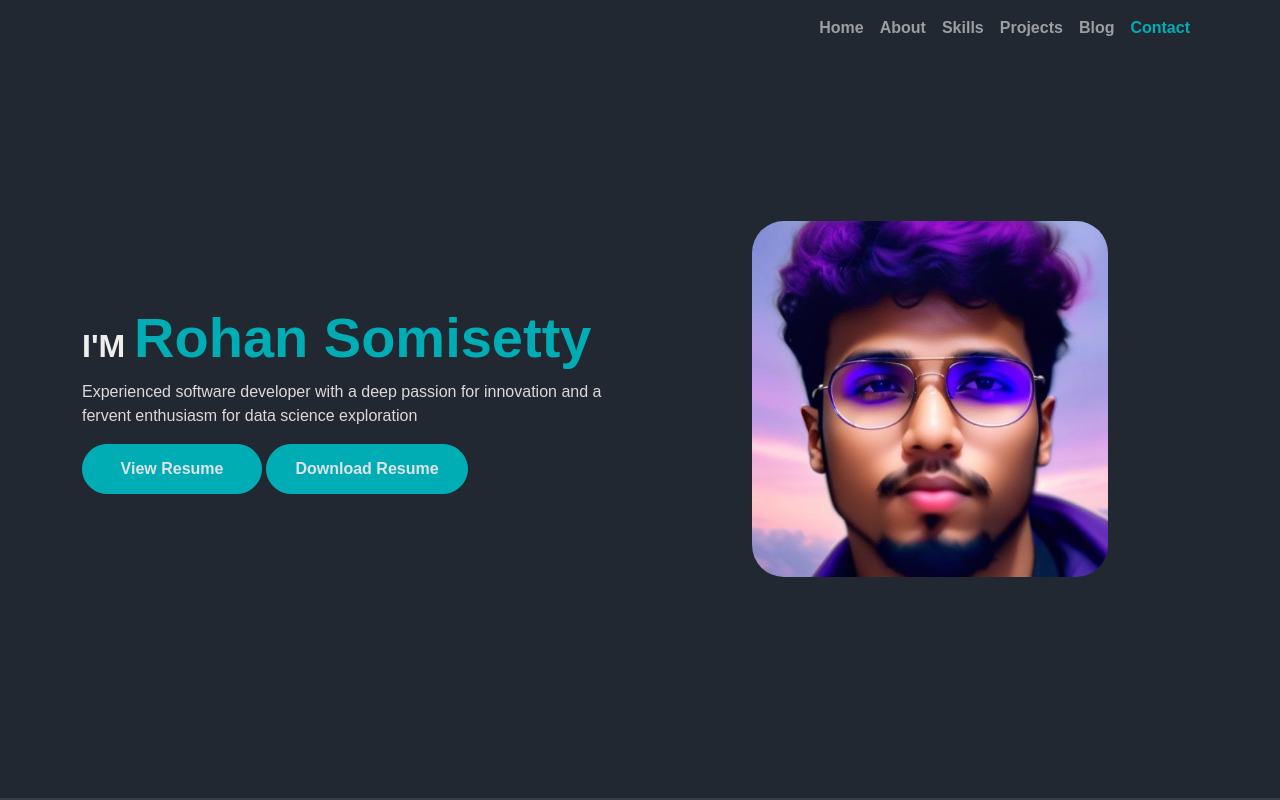
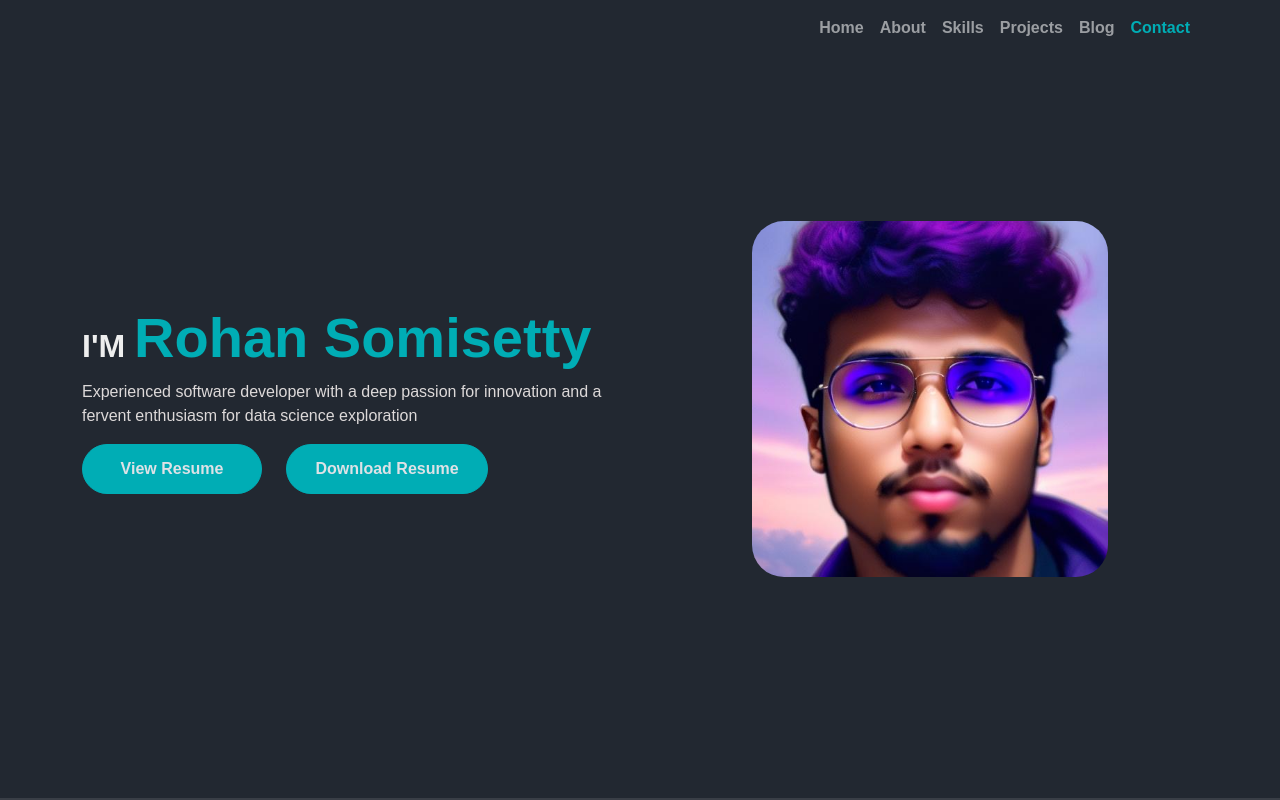
Before and after one commit to rohansomeshetty/My-Portfolio, a plain HTML site: page index.html in a window 1280 px wide. Shown: the top 800 px of the page. Drawn offline with nearby package versions, Linux system fonts and the light colour scheme; a web font is replaced by a local one.

Commit message:
Update index.html

```diff
--- a/index.html
+++ b/index.html
@@ -58,7 +58,7 @@
                         <div class="flex-row">
                         <a data-aos="fade-up" data-aos-delay="500" href="https://drive.google.com/file/d/1elKDx0EFBeLhbqIB31dNZmPjjRxP6Mjq/view?usp=sharing" class="btn btn-brand viewresume">View
                             Resume</a>
-                        <a data-aos="fade-up" data-aos-delay="500" href="https://drive.google.com/uc?export=download&id=1elKDx0EFBeLhbqIB31dNZmPjjRxP6Mjq" class="btn btn-brand download">Download
+                        <a data-aos="fade-up" data-aos-delay="500" href="https://drive.google.com/uc?export=download&id=1elKDx0EFBeLhbqIB31dNZmPjjRxP6Mjq" class="btn btn-brand download" style="margin-left: 20px;" >Download
                             Resume</a>
                         </div>
                     </div>
```
